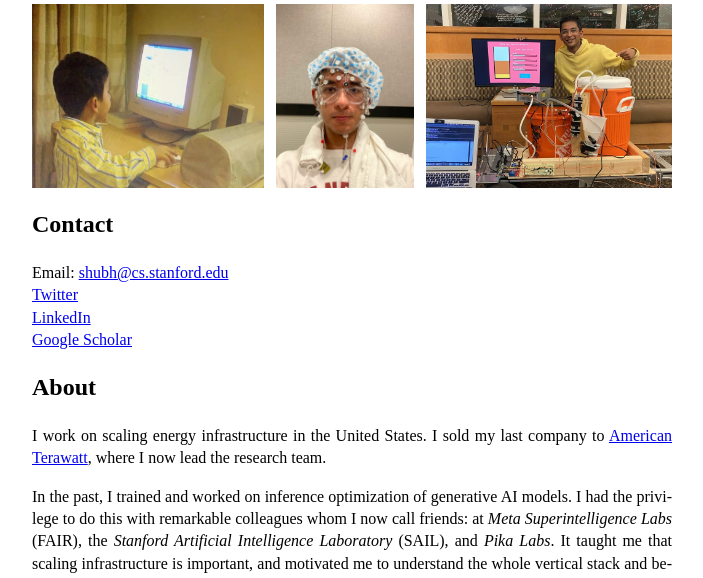
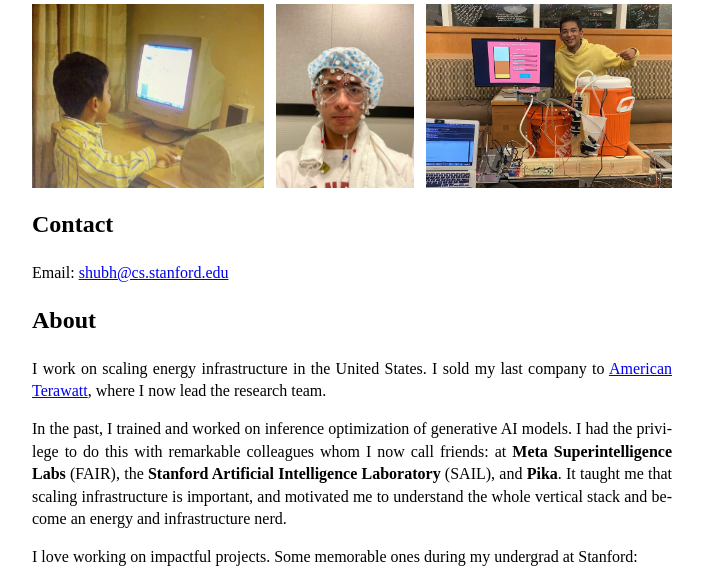
Before and after one commit to skhanna03/shubhkhanna.github.io, a plain HTML site: page index.html in a window 1280 px wide. Shown: the part 102-680 px from the top of the page, without its empty margins (288-991 px from the left). Drawn offline with Linux system fonts and the light colour scheme.

Commit message:
Contact: email only; bold organization names, "Pika Labs" -> "Pika"
Co-Authored-By: Claude Opus 5.5 <noreply@anthropic.com>

```diff
--- a/index.html
+++ b/index.html
@@ -41,15 +41,12 @@
 
 <h2>Contact</h2>
 <p>
-Email: <a href="mailto:shubh@cs.stanford.edu">shubh@cs.stanford.edu</a><br>
-<a href="https://twitter.com/shubhkhanna__" target="_blank" rel="noopener">Twitter</a><br>
-<a href="https://www.linkedin.com/in/shubh-khanna" target="_blank" rel="noopener">LinkedIn</a><br>
-<a href="https://scholar.google.com/citations?user=HsShv4sAAAAJ&amp;hl=en" target="_blank" rel="noopener">Google Scholar</a>
+Email: <a href="mailto:shubh@cs.stanford.edu">shubh@cs.stanford.edu</a>
 </p>
 
 <h2>About</h2>
 <p>I work on scaling energy infrastructure in the United States. I sold my last company to <a href="https://www.americanterawatt.com/" target="_blank" rel="noopener">American Terawatt</a>, where I now lead the research team.</p>
-<p>In the past, I trained and worked on inference optimization of generative AI models. I had the privilege to do this with remarkable colleagues whom I now call friends: at <i>Meta Superintelligence Labs</i> (FAIR), the <i>Stanford Artificial Intelligence Laboratory</i> (SAIL), and <i>Pika Labs</i>. It taught me that scaling infrastructure is important, and motivated me to understand the whole vertical stack and become an energy and infrastructure nerd.</p>
+<p>In the past, I trained and worked on inference optimization of generative AI models. I had the privilege to do this with remarkable colleagues whom I now call friends: at <b>Meta Superintelligence Labs</b> (FAIR), the <b>Stanford Artificial Intelligence Laboratory</b> (SAIL), and <b>Pika</b>. It taught me that scaling infrastructure is important, and motivated me to understand the whole vertical stack and become an energy and infrastructure nerd.</p>
 <p>I love working on impactful projects. Some memorable ones during my undergrad at Stanford:</p>
 <ul>
 <li>Developed a <a href="https://arxiv.org/abs/2401.18059" target="_blank" rel="noopener">SOTA retrieval</a> system with the Stanford NLP Group, used by several groups in industry</li>
```
